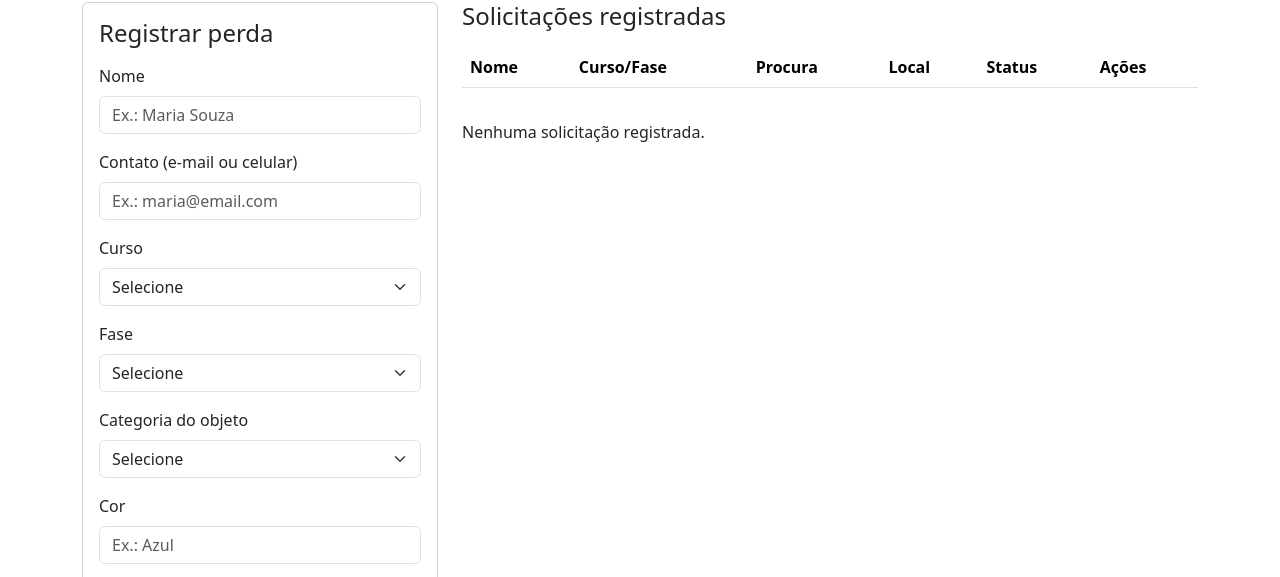
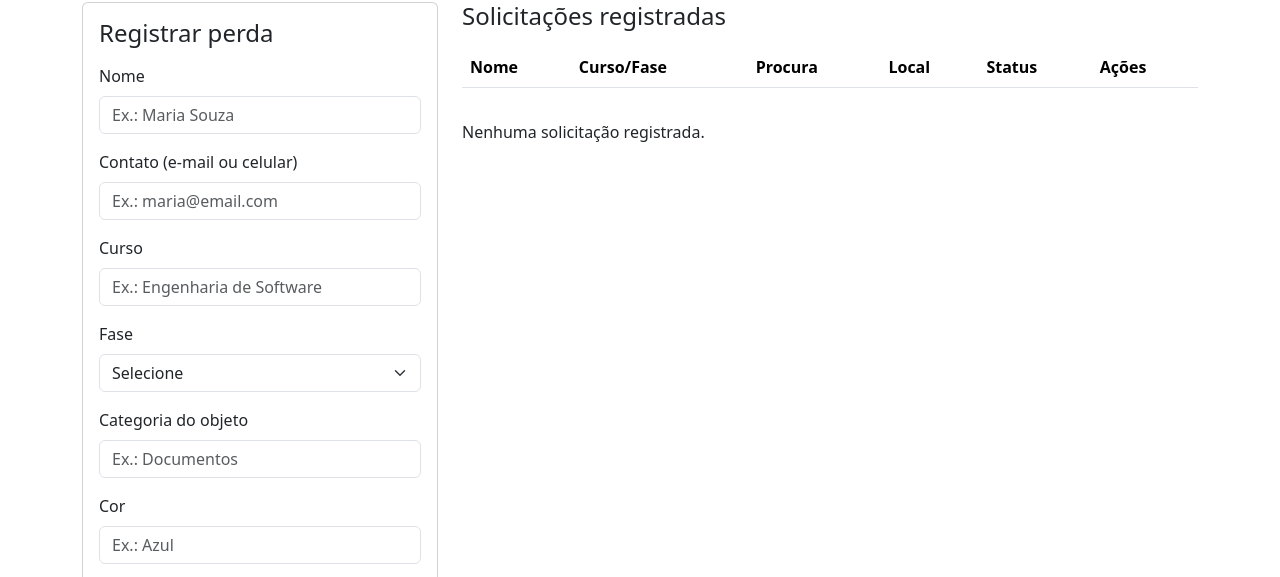
Before and after one commit to henriquee25/achados-e-perdidos, a plain HTML site: page perdi-algo.html in a window 1280 px wide. Shown: the part 150-727 px from the top of the page. Drawn offline with nearby package versions, Linux system fonts and the light colour scheme; a script that the page names is missing.

Commit message:
fix:trocando-selects-com-outros-por-campo-de-texto

```diff
--- a/perdi-algo.html
+++ b/perdi-algo.html
@@ -65,15 +65,7 @@
 
                             <div class="mb-3">
                                 <label for="sol-curso" class="form-label">Curso</label>
-                                <select id="sol-curso" class="form-select">
-                                    <option value="">Selecione</option>
-                                    <option value="engenharia-de-software">Engenharia de Software</option>
-                                    <option value="sistemas-de-informacao">Sistemas de Informação</option>
-                                    <option value="administracao">Administração</option>
-                                    <option value="direito">Direito</option>
-                                    <option value="enfermagem">Enfermagem</option>
-                                    <option value="outro">Outro</option>
-                                </select>
+                                <input type="text" id="sol-curso" class="form-control" placeholder="Ex.: Engenharia de Software">
                                 <div id="erro-sol-curso" class="invalid-feedback"></div>
                             </div>
 
@@ -97,16 +89,7 @@
 
                             <div class="mb-3">
                                 <label for="sol-categoria" class="form-label">Categoria do objeto</label>
-                                <select id="sol-categoria" class="form-select">
-                                    <option value="">Selecione</option>
-                                    <option value="documentos">Documentos</option>
-                                    <option value="eletronicos">Eletrônicos</option>
-                                    <option value="chaves">Chaves</option>
-                                    <option value="garrafas">Garrafas</option>
-                                    <option value="roupas">Roupas</option>
-                                    <option value="material-escolar">Material escolar</option>
-                                    <option value="outros">Outros</option>
-                                </select>
+                                <input type="text" id="sol-categoria" class="form-control" placeholder="Ex.: Documentos">
                                 <div id="erro-sol-categoria" class="invalid-feedback"></div>
                             </div>
 
```
Also changed, not shown: itens.html (+1 -17 lines).
